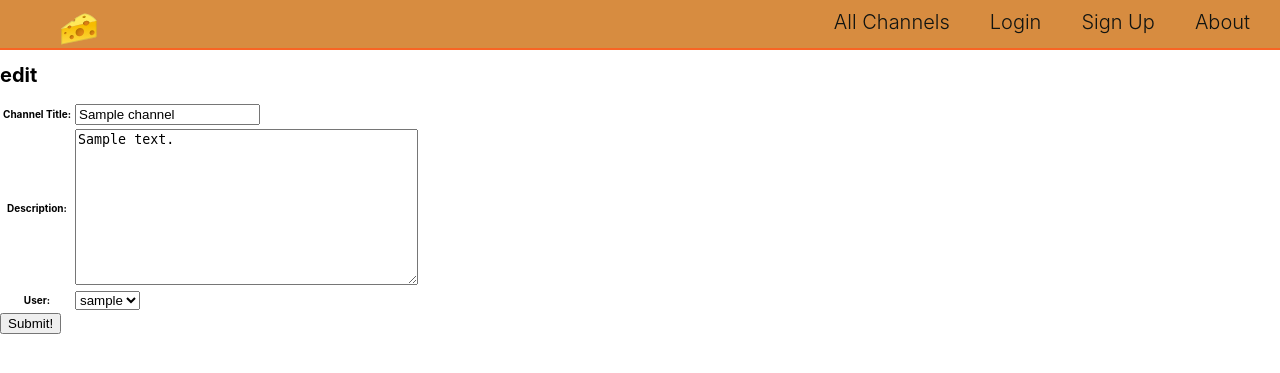
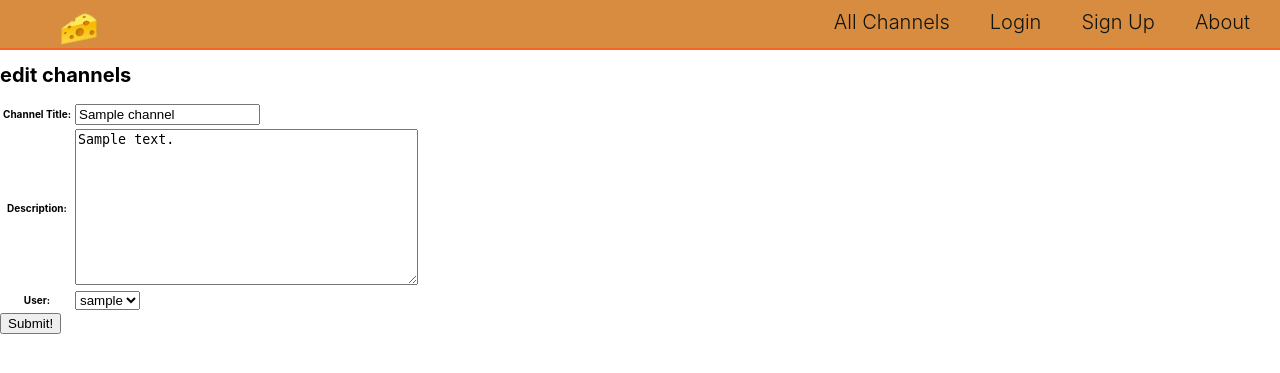
Before and after one commit to Team-Cheese/Cheddit, a Django app: a page that uses main_app/templates/main_app/channel_form.html in a window 1280 px wide. Shown: the top 373 px of the page. Run offline with Django 4.2, Linux system fonts and the light colour scheme; tables that the repository leaves empty hold one stand-in row (values such as "Sample post"); some libraries are stand-ins or nearby versions.

Commit message:
fixed bug

```diff
--- a/main_app/templates/channels/index.html
+++ b/main_app/templates/channels/index.html
@@ -12,7 +12,6 @@
     <a href="/channels/{{channel.id}}">
       <p> {{channel.title}}</p>
     </a>
-    <p>Yolo</a>
   </section>
   {% endfor %}
 {% endblock content %}
--- a/main_app/templates/main_app/channel_form.html
+++ b/main_app/templates/main_app/channel_form.html
@@ -9,7 +9,7 @@
 
 {%if object%}
 <div class="page-header">
-  <h1> edit</h1>
+  <h1> edit channels</h1>
 </div>
 {% else%}
 <div class="page-header">
--- a/main_app/views.py
+++ b/main_app/views.py
@@ -63,6 +63,7 @@ class ThreadDelete(DeleteView) :
 class ThreadUpdate(UpdateView) :
   model = Thread
   fields = '__all__'
+  success_url = '/channels/'
 
 def signup(request):
   error_message = ''
```
Also changed, not shown: main_app/templates/main_app/thread_form.html (+6 -1 lines).
